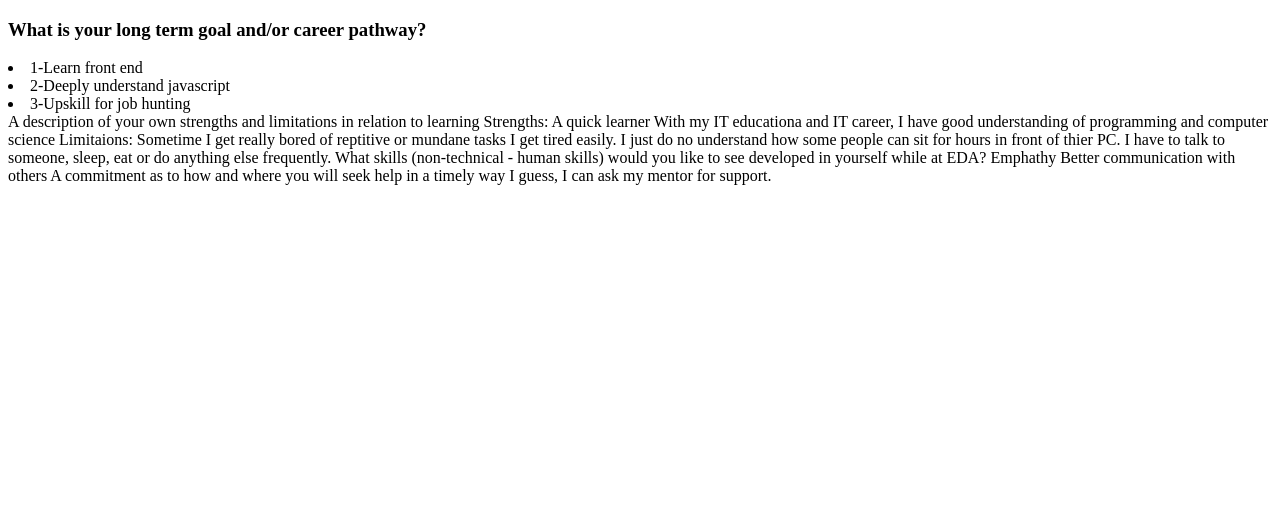
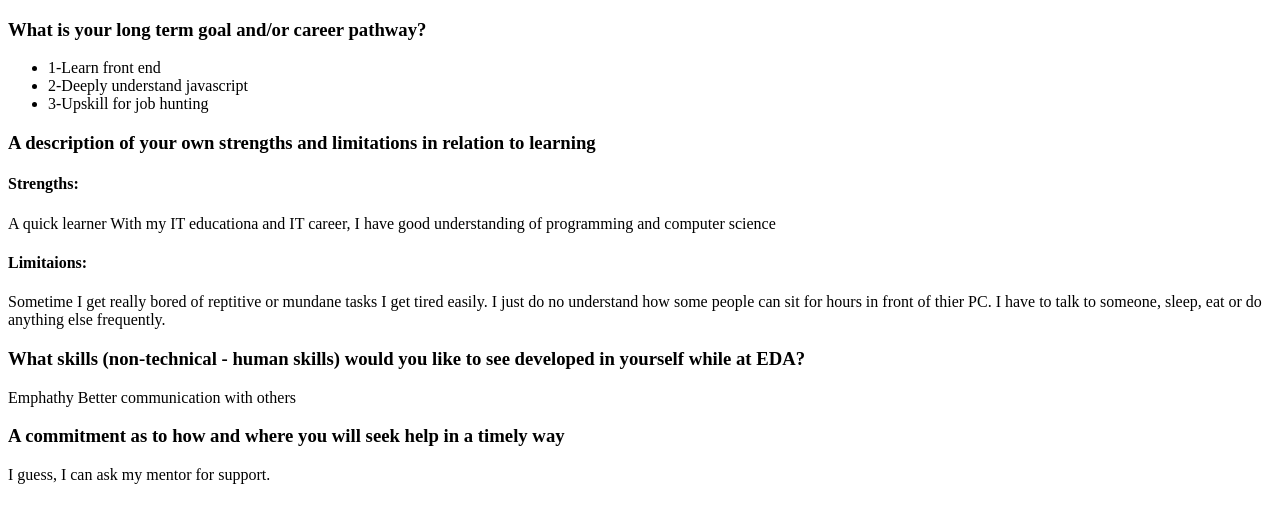
Before and after one commit to thinktank1984/thinktank1984.github.io, a plain HTML site: page blog/learning-plan.html in a window 1280 px wide. Drawn offline with Linux system fonts and the light colour scheme; files that its build step writes are made by us from their sources.

Commit message:
updates learning plan

```diff
--- a/blog/learning-plan.html
+++ b/blog/learning-plan.html
@@ -11,26 +11,26 @@
 
 <div>
     <h3>What is your long term goal and/or career pathway?</h3>
-
+    <ul>
         <li>1-Learn front end</li>
         <li>2-Deeply understand javascript</li>
         <li>3-Upskill for job hunting</li>
-
-    A description of your own strengths and limitations in relation to learning
-    Strengths:
+    </ul>
+    <h3>A description of your own strengths and limitations in relation to learning</h3>
+    <h4>Strengths:</h4>
     A quick learner
     With my IT educationa and IT career, I have good understanding of programming and computer science
-    Limitaions:
+    <h4>Limitaions:</h4>
     Sometime I get really bored of reptitive or mundane tasks
     I get tired easily. I just do no understand how some people can sit for hours in front of thier PC. I have to talk to someone, sleep, eat or do anything else frequently.
 
 
-    What skills (non-technical - human skills) would you like to see developed in yourself while at EDA?
+    <h3>What skills (non-technical - human skills) would you like to see developed in yourself while at EDA?</h3>
     Emphathy
     Better communication with others
 
 
-    A commitment as to how and where you will seek help in a timely way
+    <h3>A commitment as to how and where you will seek help in a timely way</h3>
     I guess, I can ask my mentor for support.
 </div>
 
```
